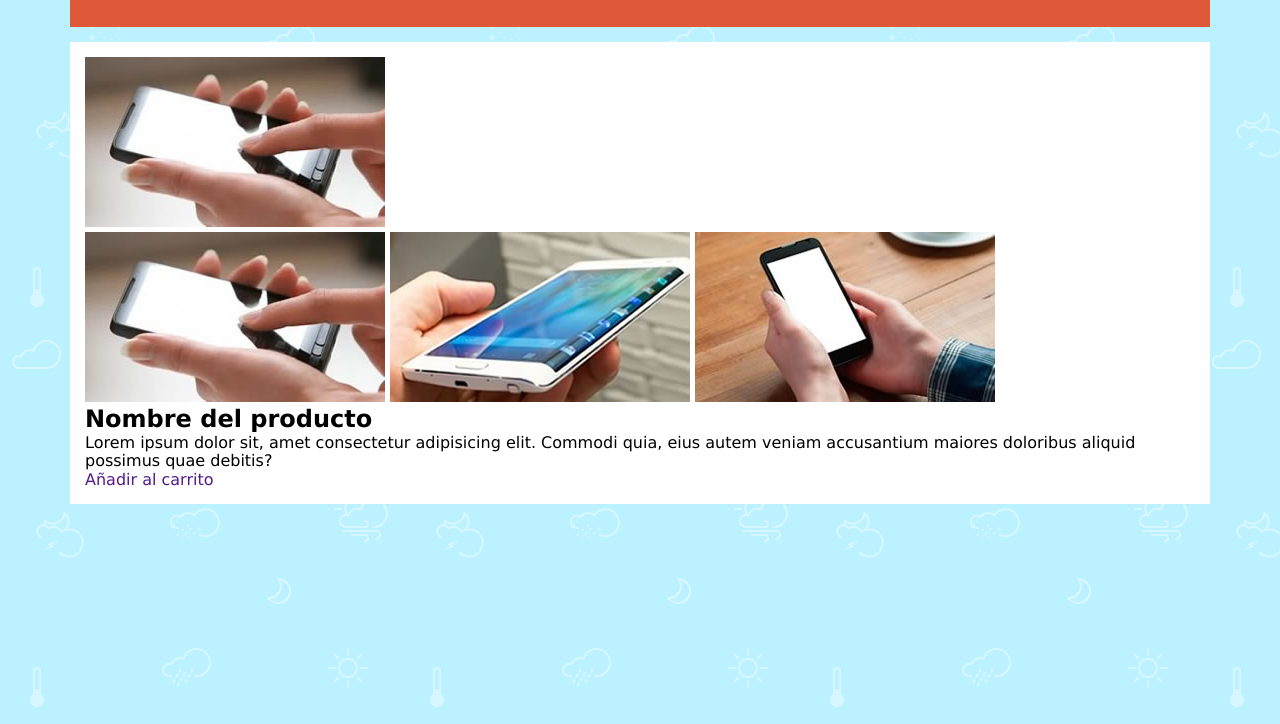
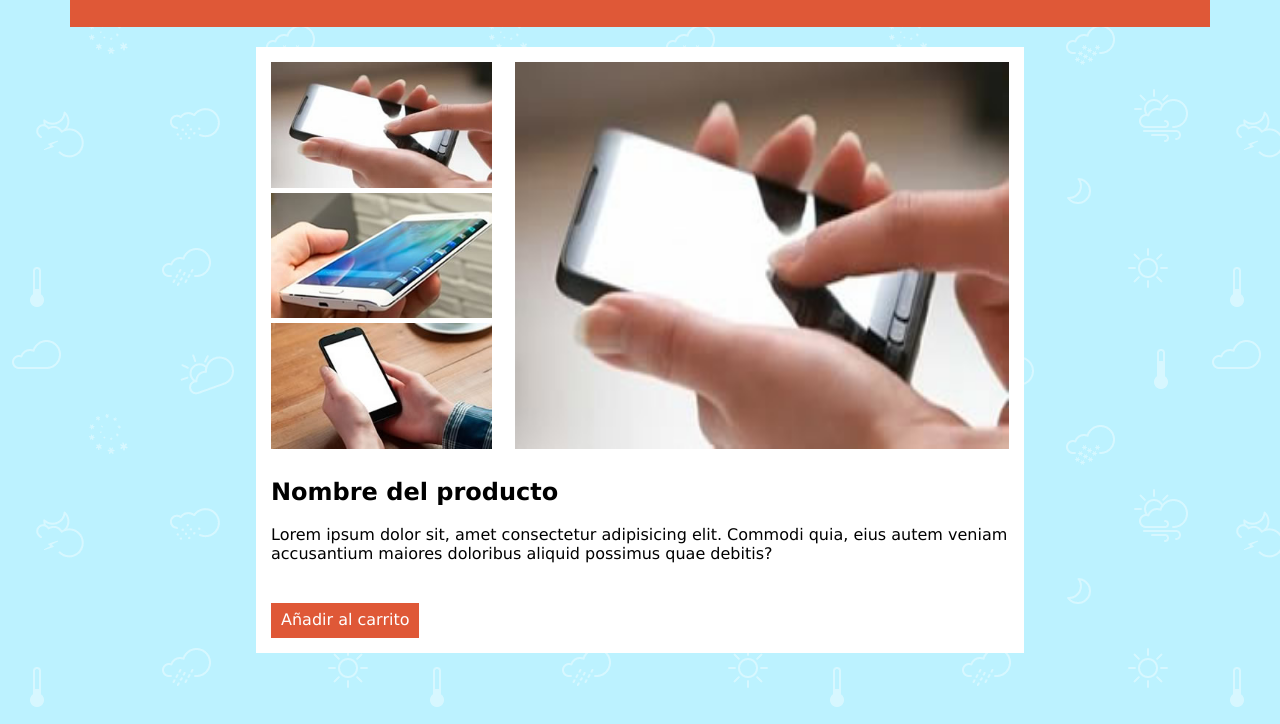
Before and after one commit to Comision15/craftsy, a website: page views/productDetail.html in a window 1280 px wide. Shown: the part 76-800 px from the top of the page. Drawn offline with Linux system fonts and the light colour scheme.

Commit message:
styles detail done

```diff
--- a/public/css/detail.css
+++ b/public/css/detail.css
@@ -0,0 +1,60 @@
+.detail__main__section__article{
+    display: flex;
+    flex-direction: column;
+    flex-wrap: wrap;
+    gap: 10px
+}
+
+.detail__main__section__article img{
+   width: 100%;
+}
+
+.detail__main__section--images {
+    display: flex;
+    flex-wrap: wrap;
+    justify-content: space-between;
+    gap: 5px;
+}
+
+.detail__main__section--images img {
+    width: 32%;
+
+}
+
+.detail__main__section--content {
+    margin-top: 30px;
+}
+
+.detail__main__section--content p {
+    margin: 20px 0;
+}
+
+@media (min-width:768px) {
+    .detail__main__section__article{
+
+        flex-direction: row-reverse;
+        justify-content: space-between;
+
+    }
+
+    .detail__main__section__article img{
+        width: 67%;
+     }
+
+     .detail__main__section--images {
+       width: 30%;
+    }
+
+    .detail__main__section--images img {
+        width: 100%;
+
+    }
+
+}
+
+@media (min-width:1024px) {
+    .detail__main__section {
+        width: 768px;
+        margin: 20px auto;
+    }
+}
--- a/public/css/general.css
+++ b/public/css/general.css
@@ -32,3 +32,11 @@ a{
     padding: 15px;
     margin: 15px 0;
 }
+
+.general__button__product{
+    display: inline-block;
+    margin-top: 20px;
+    padding: 8px 10px;
+    color: #fff;
+    background-color: var(--colorRojo);
+}
--- a/public/css/home.css
+++ b/public/css/home.css
@@ -32,20 +32,13 @@
     width: 100%;
 }
 
+
 .home__main__section__article--product figure img {
     width: 100%;
 }
 
 .home__main__section__article--product h2 {
     margin: 20px 0;
-}
-
-.home__main__section__article--product a {
-    display: inline-block;
-    margin-top: 20px;
-    padding: 8px 10px;
-    color: #fff;
-    background-color: var(--colorRojo);
 }
 
 /* home | aside */
```
Also changed, not shown: views/home.html (+18 -6 lines).
